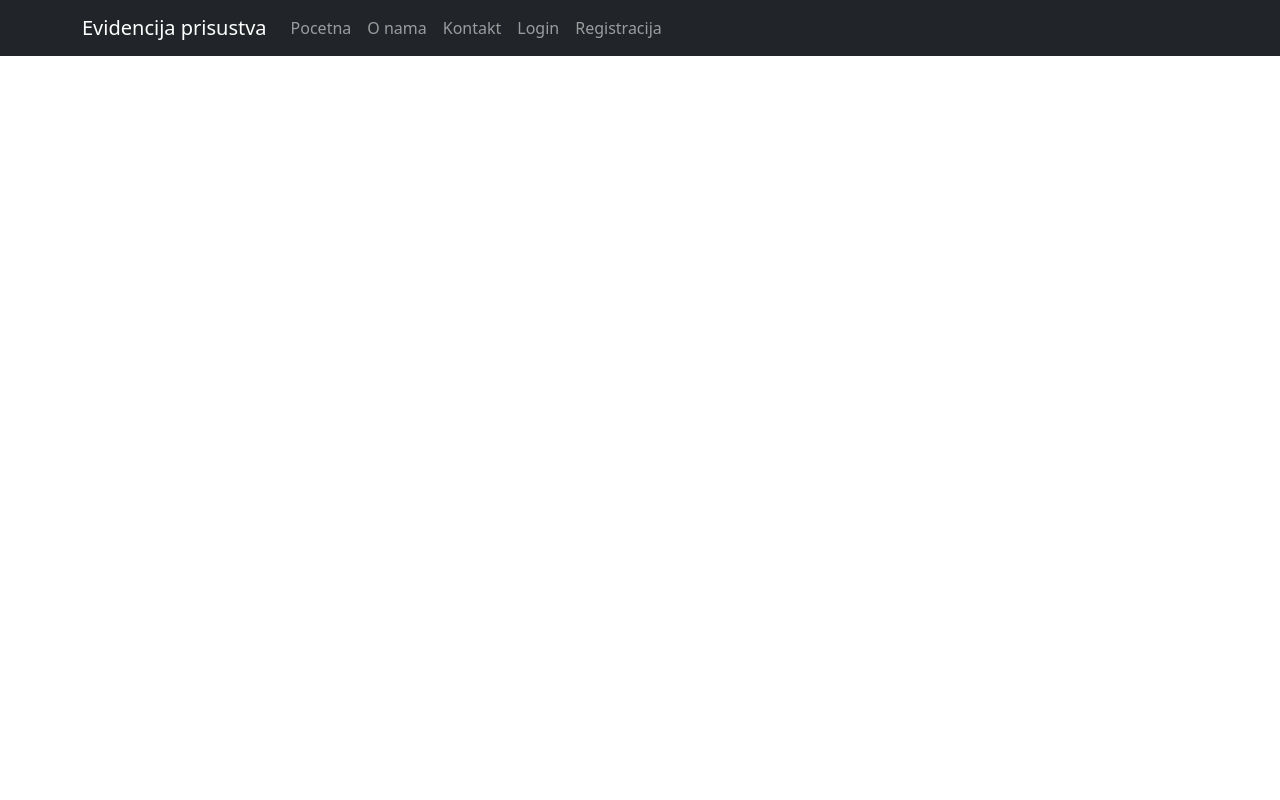
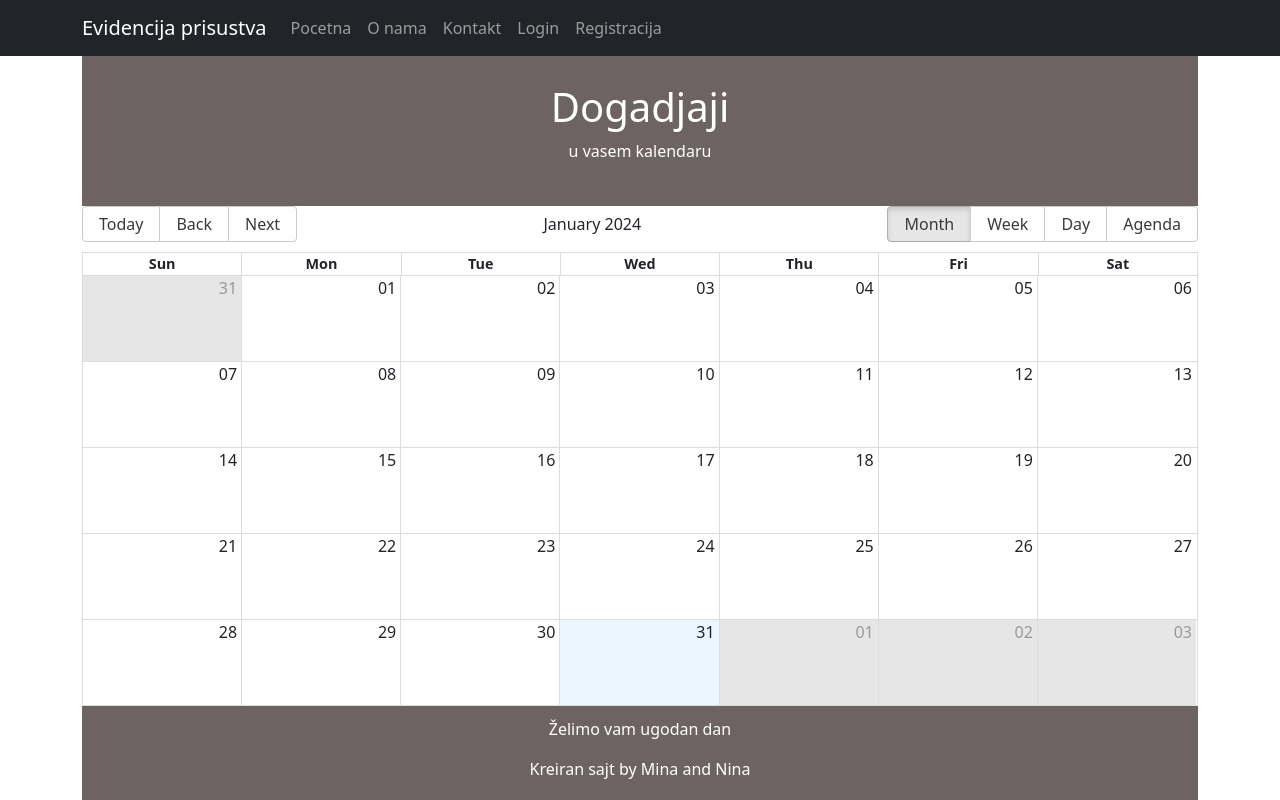
Before and after one commit to elab-development/internet-tehnologije-projekat-prisustvo_zaposlenih_2020_0350, a React (Create React App) app in the folder belezenje-react/: page /dogadjaji in a window 1280 px wide. Built offline with nearby package versions, Linux system fonts and the light colour scheme; no server answers.

Commit message:
dogadjaji kalendar

```diff
--- a/belezenje-react/package.json
+++ b/belezenje-react/package.json
@@ -8,7 +8,9 @@
     "@testing-library/user-event": "^13.5.0",
     "axios": "^1.6.7",
     "bootstrap": "^5.3.2",
+    "dayjs": "^1.11.10",
     "react": "^18.2.0",
+    "react-big-calendar": "^1.8.7",
     "react-bootstrap": "^2.10.0",
     "react-dom": "^18.2.0",
     "react-icons": "^5.0.1",
--- a/belezenje-react/src/App.js
+++ b/belezenje-react/src/App.js
@@ -1,5 +1,6 @@
 import logo from './logo.svg';
 import './App.css';
+import 'react-big-calendar/lib/css/react-big-calendar.css';
 import 'bootstrap/dist/css/bootstrap.min.css';
 import Navigacija from "./komponente/Navigacija";
 import {BrowserRouter, Route, Routes} from "react-router-dom";
--- a/belezenje-react/src/stranice/Dogadjaji.jsx
+++ b/belezenje-react/src/stranice/Dogadjaji.jsx
@@ -1,11 +1,59 @@
-import React from 'react';
+import React, {useEffect, useState} from 'react';
+import instanca from "../axios/instanca";
+import Footer from "../komponente/Footer";
+import Welcome from "../komponente/Welcome";
+import { Calendar, dayjsLocalizer } from 'react-big-calendar'
+import dayjs from 'dayjs'
 
 const Dogadjaji = () => {
+
+    const [dogadjaji, setDogadjaji] = useState([]);
+
+    useEffect(() => {
+        instanca.get("/dogadjaji").then(res => {
+            console.log(res);
+            let podaci = res.data.podaci;
+
+            const podaciZaKalendar = podaci.map(podatak => {
+
+                return {
+                    id: podatak.id_dogadjaja,
+                    title: podatak.naziv_dogadjaja,
+                    start: new Date(podatak.vreme_pocetka),
+                    end: new Date(podatak.vreme_kraja)
+                };
+
+            });
+
+            setDogadjaji(podaciZaKalendar);
+        }).catch(err => {
+            console.log(err);
+        });
+    }, []);
+
+    const localizer = dayjsLocalizer(dayjs)
+
     return (
-        <div>
+        <>
+            <Welcome poruka="Dogadjaji" opis="u vasem kalendaru"/>
+            <div>
+                <Calendar
+                    localizer={localizer}
+                    events={dogadjaji}
+                    startAccessor="start"
+                    endAccessor="end"
+                    titleAccessor="title"
+                    style={{ height: 500 }}
+                    onSelectEvent={event => {
+                        let text = `Naziv dogadjaja: ${event.title}\nVreme pocetka: ${event.start}\nVreme kraja: ${event.end}`;
+                        alert(text);
+                    }}
+                />
+            </div>
 
-        </div>
+            <Footer />
+        </>
     );
 };
 
-export default Dogadjaji;
+export default Dogadjaji;
```
Also changed, not shown: 1 other file (tests, documents, lock files or other folders).
